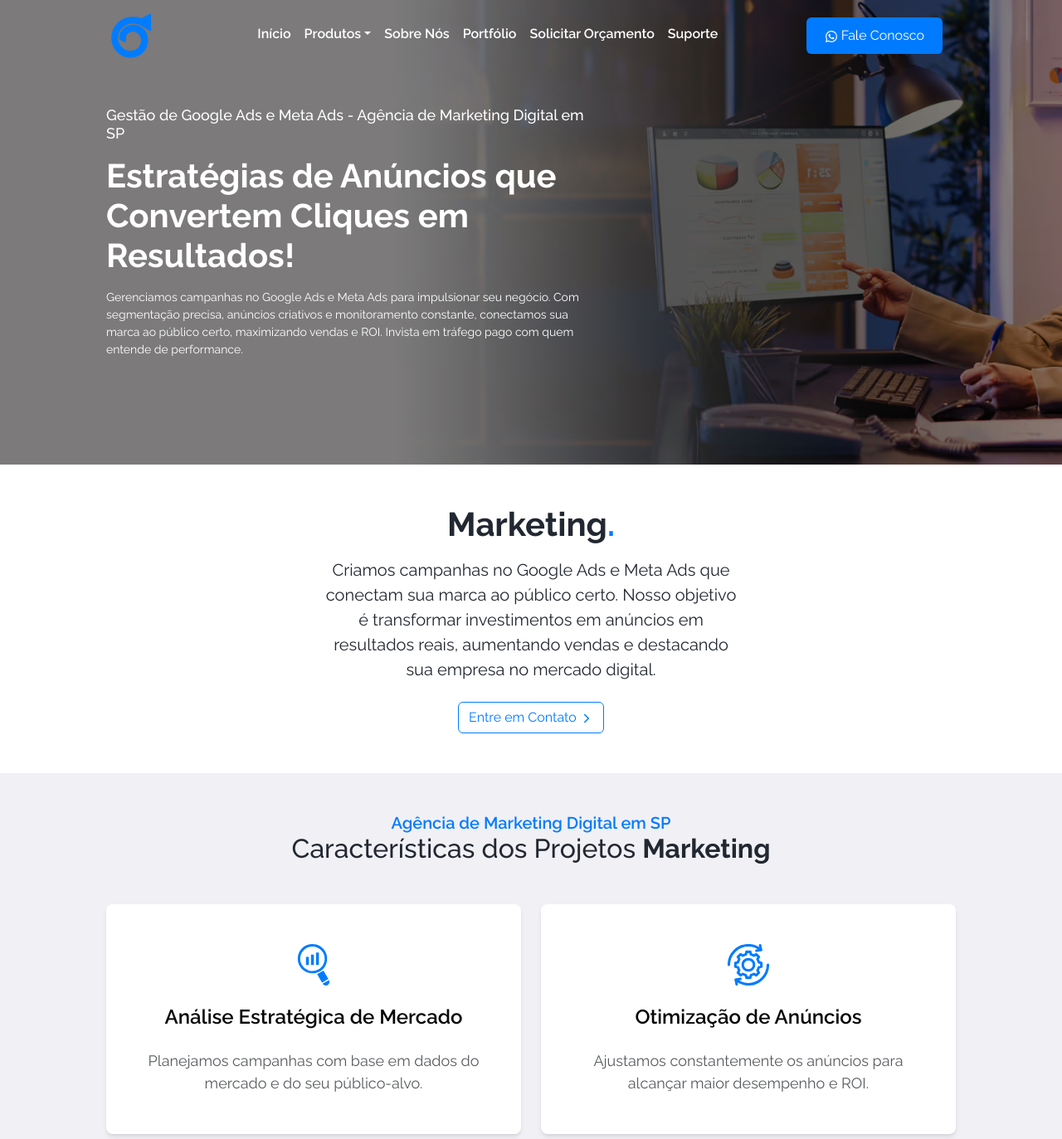
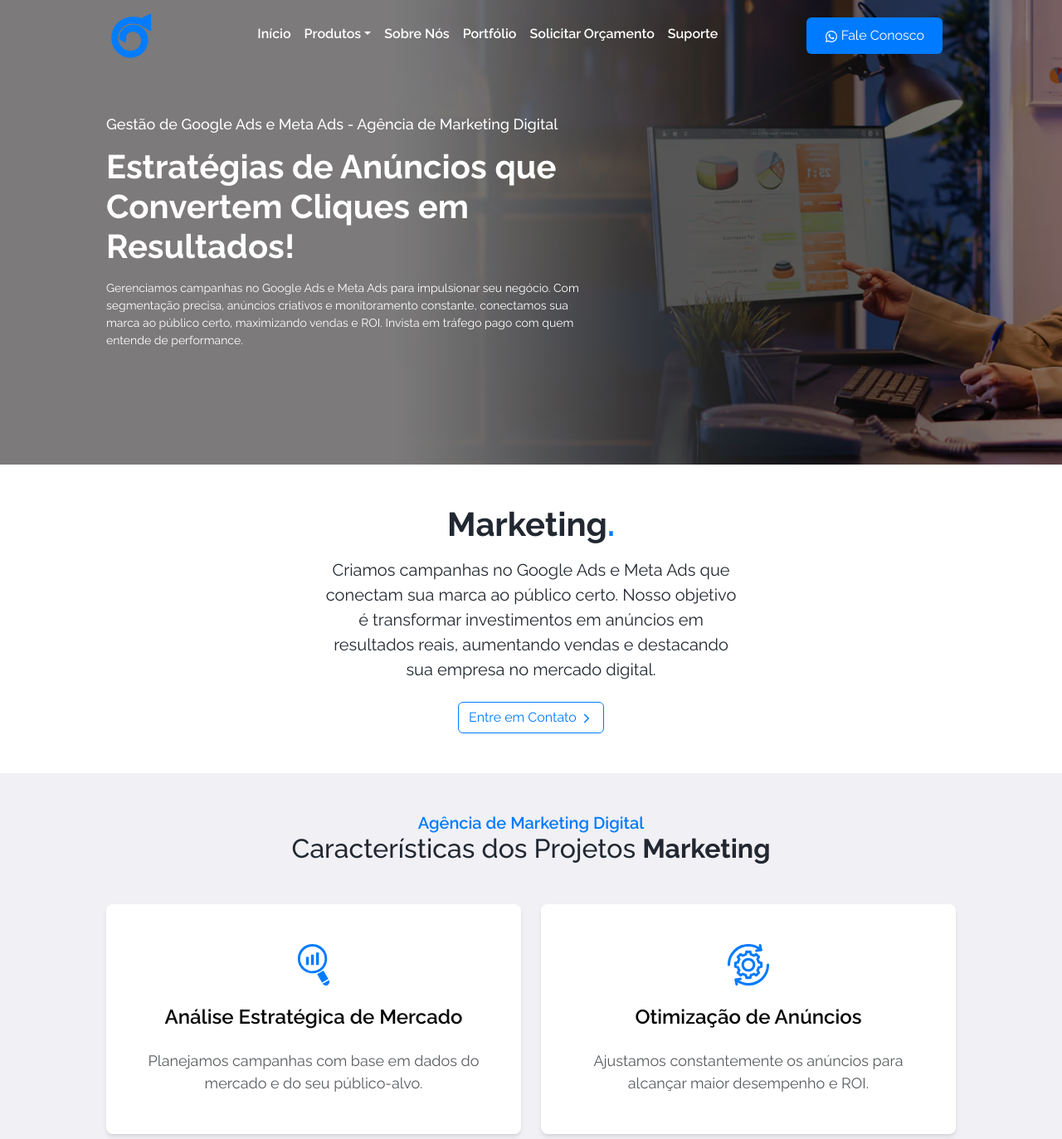
Before and after one commit to be4code-agency/site-oficial, a React (Create React App) app: page /produtos/marketing in a window 1280 px wide. Shown: the top 1373 px of the page at 83% size. Built offline with nearby package versions, Linux system fonts and the light colour scheme; no server answers.

Commit message:
remoção sp2

```diff
--- a/src/pages/Produtos/Capture/index.tsx
+++ b/src/pages/Produtos/Capture/index.tsx
@@ -169,11 +169,11 @@ export default function Capture(){
 
       <Navbar />
 
-      <InicioServicos banner={Banner} subTitulo="Fotografia e Gravação Profissional - Agência de Mídia em SP" titulo="Imagens que Contam Sua História de Forma Inesquecível" texto="Realizamos fotos e vídeos de alta qualidade, com técnicas inovadoras e filmagens aéreas com drones. Nosso foco é criar conteúdo visual impactante e envolvente, que transmite a mensagem da sua marca com clareza. Deixe-nos contar sua história com imagens incríveis que farão sua empresa se destacar." />
+      <InicioServicos banner={Banner} subTitulo="Fotografia e Gravação Profissional - Agência de Mídia" titulo="Imagens que Contam Sua História de Forma Inesquecível" texto="Realizamos fotos e vídeos de alta qualidade, com técnicas inovadoras e filmagens aéreas com drones. Nosso foco é criar conteúdo visual impactante e envolvente, que transmite a mensagem da sua marca com clareza. Deixe-nos contar sua história com imagens incríveis que farão sua empresa se destacar." />
 
       <TextoSessao titulo="Capture" texto="Criamos fotos e vídeos profissionais que capturam a essência da sua marca. Com o uso de drones e técnicas avançadas de gravação, proporcionamos conteúdos visuais únicos, que conectam sua empresa ao público de forma marcante e eficaz, destacando o que há de melhor em seu negócio." />
 
-      <Caracteristicas projetos={caracProjetos} subTitulo='Agência de Mídias em SP' produto='Capture' />
+      <Caracteristicas projetos={caracProjetos} subTitulo='Agência de Mídias' produto='Capture' />
 
       <CtaOrcamento titulo="Capture os Melhores Momentos" msgWhatsapp="Gostaria de um orçamento de filmagem e fotografia." />
 
--- a/src/pages/Produtos/Engajamento/index.tsx
+++ b/src/pages/Produtos/Engajamento/index.tsx
@@ -132,11 +132,11 @@ export default function Engajamento(){
 
       <Navbar />
 
-      <InicioServicos banner={Banner} subTitulo="Gestão de Redes Sociais - Agência de Social Media em SP" titulo="Construa Relacionamentos Valiosos com Seu Público!" texto="Oferecemos gestão completa de redes sociais, com calendário de postagens, design criativo, captação e edição de conteúdos. Acompanhamos métricas para otimizar sua presença online e criar conexões reais com seu público. Conte com nossa expertise para destacar sua marca nas redes!" />
+      <InicioServicos banner={Banner} subTitulo="Gestão de Redes Sociais - Agência de Social Media" titulo="Construa Relacionamentos Valiosos com Seu Público!" texto="Oferecemos gestão completa de redes sociais, com calendário de postagens, design criativo, captação e edição de conteúdos. Acompanhamos métricas para otimizar sua presença online e criar conexões reais com seu público. Conte com nossa expertise para destacar sua marca nas redes!" />
 
       <TextoSessao titulo="Engajamento" texto="Criamos estratégias de Social Media para conectar sua marca ao público certo. Com conteúdos criativos, gestão eficiente e foco em engajamento, transformamos suas redes sociais em ferramentas poderosas para fortalecer sua marca, aumentar a interação e alcançar resultados reais." />
 
-      <Caracteristicas projetos={caracProjetos} subTitulo='Agência de Social Media em SP' produto='Engajamento' />
+      <Caracteristicas projetos={caracProjetos} subTitulo='Agência de Social Media' produto='Engajamento' />
 
       <CtaOrcamento titulo="Domine as Redes Sociais" msgWhatsapp="Gostaria de um orçamento para o Gerenciamento das minhas redes sociais" />
 
--- a/src/pages/Produtos/Marketing/index.tsx
+++ b/src/pages/Produtos/Marketing/index.tsx
@@ -132,11 +132,11 @@ export default function Marketing(){
 
       <Navbar />
 
-      <InicioServicos banner={Banner} subTitulo="Gestão de Google Ads e Meta Ads - Agência de Marketing Digital em SP" titulo="Estratégias de Anúncios que Convertem Cliques em Resultados!" texto="Gerenciamos campanhas no Google Ads e Meta Ads para impulsionar seu negócio. Com segmentação precisa, anúncios criativos e monitoramento constante, conectamos sua marca ao público certo, maximizando vendas e ROI. Invista em tráfego pago com quem entende de performance." />
+      <InicioServicos banner={Banner} subTitulo="Gestão de Google Ads e Meta Ads - Agência de Marketing Digital " titulo="Estratégias de Anúncios que Convertem Cliques em Resultados!" texto="Gerenciamos campanhas no Google Ads e Meta Ads para impulsionar seu negócio. Com segmentação precisa, anúncios criativos e monitoramento constante, conectamos sua marca ao público certo, maximizando vendas e ROI. Invista em tráfego pago com quem entende de performance." />
 
       <TextoSessao titulo="Marketing" texto="Criamos campanhas no Google Ads e Meta Ads que conectam sua marca ao público certo. Nosso objetivo é transformar investimentos em anúncios em resultados reais, aumentando vendas e destacando sua empresa no mercado digital." />
 
-      <Caracteristicas projetos={caracProjetos} subTitulo='Agência de Marketing Digital em SP' produto='Marketing' />
+      <Caracteristicas projetos={caracProjetos} subTitulo='Agência de Marketing Digital' produto='Marketing' />
 
       <CtaOrcamento titulo="Transforme Cliques em Clientes" msgWhatsapp="Gostaria de um orçamento para Google Ads e Meta Ads" />
 
```
